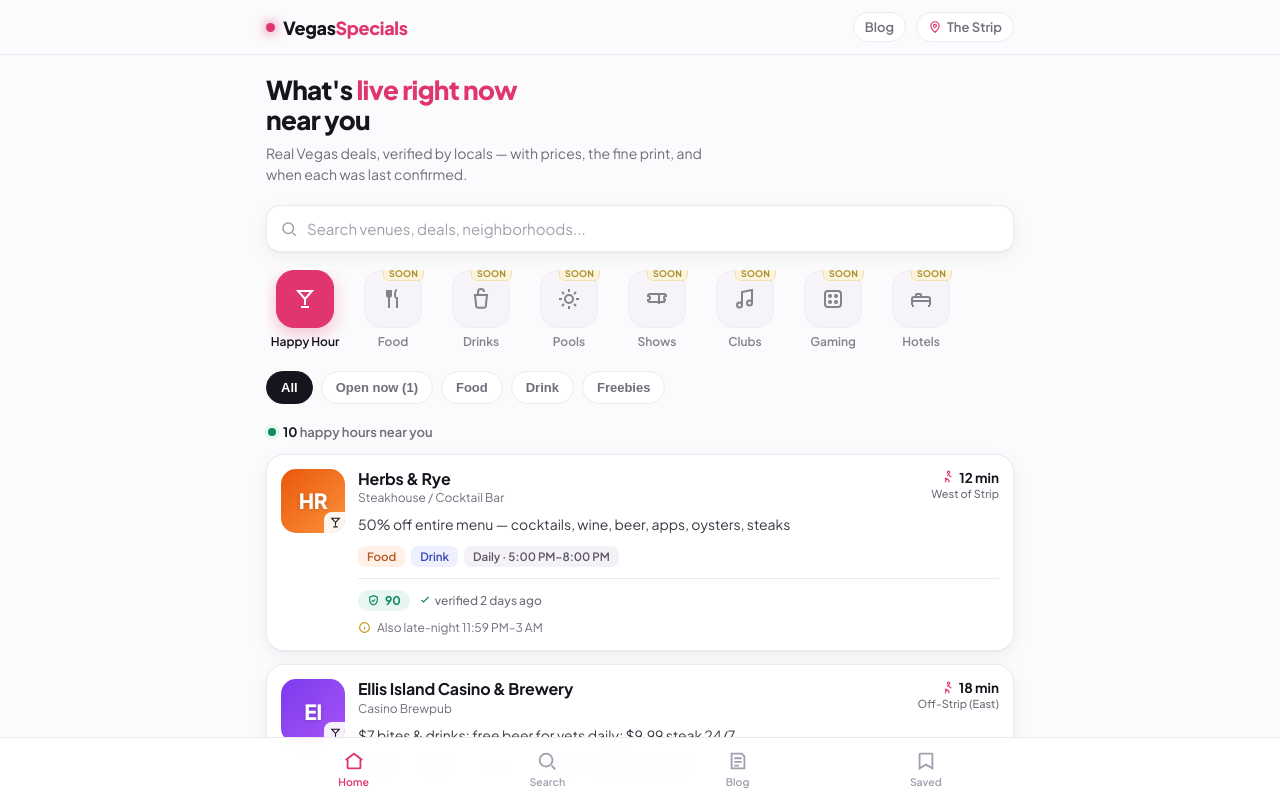
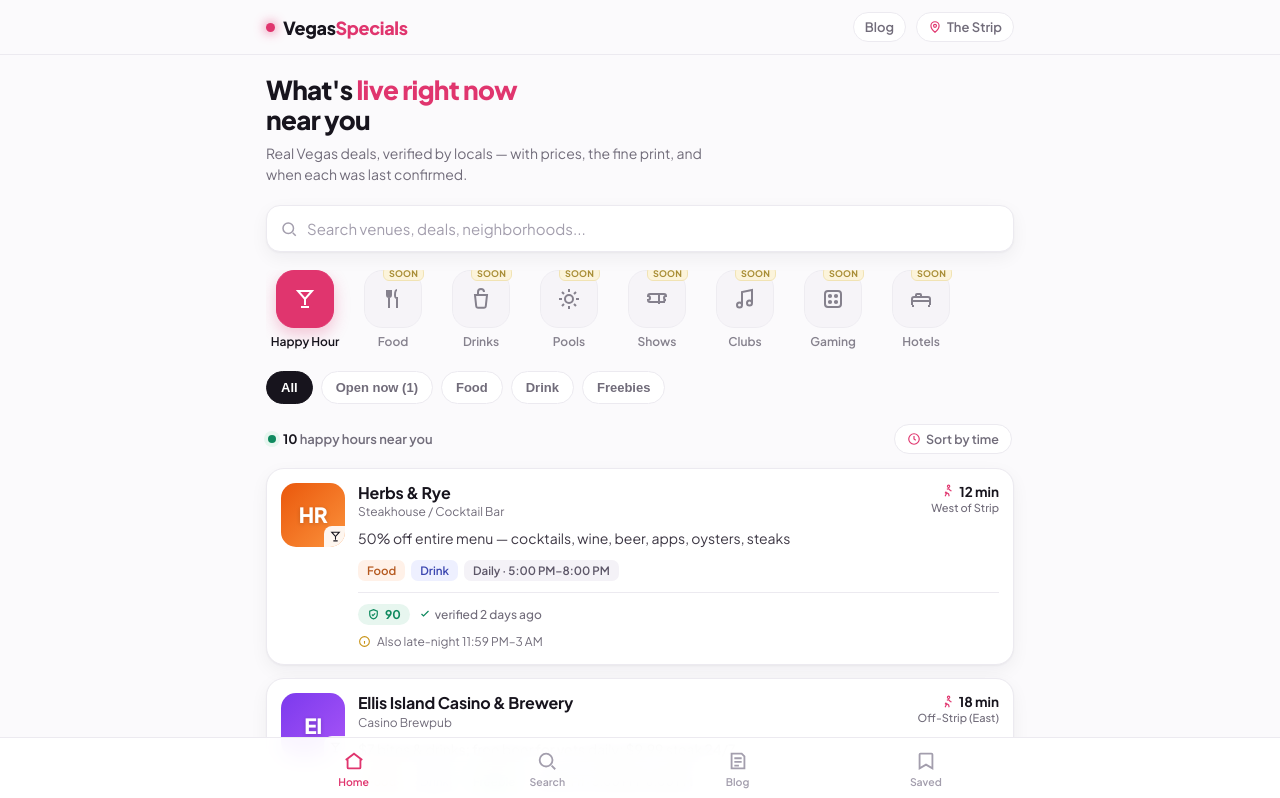
Before and after one commit to t1usa99-web/vegas-specials, a Next.js app: page / in a window 1280 px wide. Shown: the top 798 px of the page. Built offline with nearby package versions, Linux system fonts and the light colour scheme; no server answers; the database is empty.

Commit message:
Add sort-by-time control; concurrent scraper; fix oyster bar entry

```diff
--- a/app/globals.css
+++ b/app/globals.css
@@ -196,3 +196,9 @@ a{color:inherit;text-decoration:none}
 .nl-done{background:rgba(255,255,255,.14);border-radius:10px;padding:11px 13px;font-size:13.5px;font-weight:600}
 .nl-err{color:#ffc2d2;font-size:12.5px;margin-top:8px}
 .nl-powered{display:block;margin-top:10px;font-size:11px;color:#9a8fb3}
+
+.countrow{display:flex;align-items:center;justify-content:space-between;gap:10px;margin:6px 2px 14px}
+.countrow .count{margin:0}
+.sortbtn{display:inline-flex;align-items:center;gap:5px;font-family:inherit;font-size:12.5px;font-weight:600;color:var(--muted);background:#fff;border:1px solid var(--line);border-radius:999px;padding:6px 12px;cursor:pointer;white-space:nowrap}
+.sortbtn:hover{border-color:#d9d4e0}
+.sortbtn svg{width:14px;height:14px;color:var(--accent)}
--- a/components/SpecialsList.tsx
+++ b/components/SpecialsList.tsx
@@ -95,18 +95,26 @@ export default function SpecialsList({ initial }: { initial: Special[] }) {
   const [cat, setCat] = useState("happy_hour");
   const [sub, setSub] = useState<Sub>("all");
   const [q, setQ] = useState("");
+  const [sortBy, setSortBy] = useState<"relevance" | "time">("relevance");
   const [busy, setBusy] = useState(false);
   const [toast, setToast] = useState("");
 
   const activeCat = CATS.find((c) => c.key === cat)!;
   const withOpen = useMemo(() => items.map((s) => ({ s, open: isOpenNow(s) })), [items]);
   const openCount = withOpen.filter((x) => x.open === true).length;
-  const shown = useMemo(() => withOpen.filter(({ s, open }) => {
-    if (q) { const hay = (s.venue + " " + s.summary + " " + s.neighborhood + " " + s.type).toLowerCase(); if (!hay.includes(q.toLowerCase())) return false; }
-    if (sub === "all") return true;
-    if (sub === "now") return open === true;
-    return (s as any)[sub];
-  }), [withOpen, sub, q]);
+  const shown = useMemo(() => {
+    let rows = withOpen.filter(({ s, open }) => {
+      if (q) { const hay = (s.venue + " " + s.summary + " " + s.neighborhood + " " + s.type).toLowerCase(); if (!hay.includes(q.toLowerCase())) return false; }
+      if (sub === "all") return true;
+      if (sub === "now") return open === true;
+      return (s as any)[sub];
+    });
+    if (sortBy === "time") {
+      const k = (s: Special) => { const t = parseTime(s.start_time); return t === "always" ? 0 : (t === null ? 1e9 : t); };
+      rows = [...rows].sort((a, b) => k(a.s) - k(b.s));
+    }
+    return rows;
+  }, [withOpen, sub, q, sortBy]);
 
   async function addPhoto() {
     setBusy(true); setToast("");
@@ -172,7 +180,13 @@ export default function SpecialsList({ initial }: { initial: Special[] }) {
           </div>
 
           <div className="wrap">
+            <div className="countrow">
             <div className="count"><span className="live-dot" /><span><b>{shown.length}</b> {sub === "now" ? "open right now" : "happy hours"} near you</span></div>
+            <button className="sortbtn" onClick={() => setSortBy(sortBy === "time" ? "relevance" : "time")}>
+              <svg viewBox="0 0 24 24" fill="none" stroke="currentColor" strokeWidth="2"><circle cx="12" cy="12" r="9"/><path d="M12 7v5l3 2"/></svg>
+              {sortBy === "time" ? "By start time" : "Sort by time"}
+            </button>
+          </div>
             <div className="list">
               {shown.length === 0 && (
                 <div className="empty"><b>Nothing matches yet</b>Try a different filter or search. <a onClick={() => { setSub("all"); setQ(""); }}>Reset</a></div>
```
Also changed, not shown: db/scrape.mjs (+20 -15 lines).
